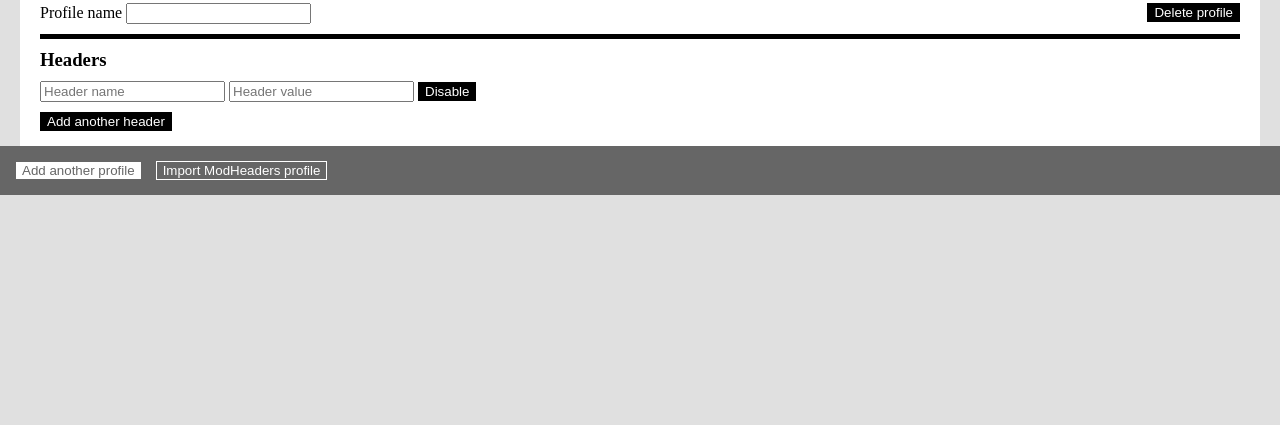
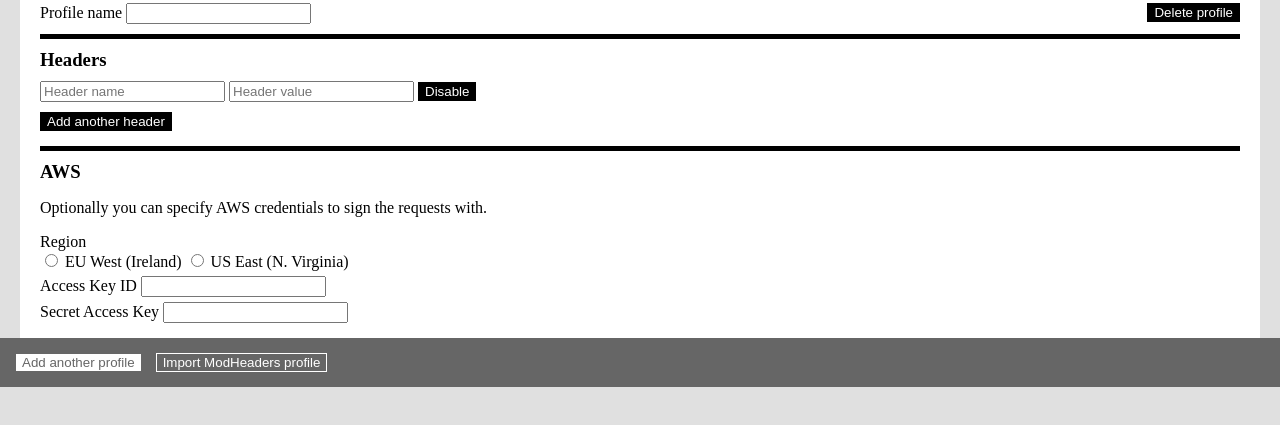
Before and after one commit to GlynnPhillips/vary-headers, a website built with webpack: page popup.html in a window 1280 px wide. Shown: the part 67-492 px from the top of the page. Built offline with nearby package versions, Linux system fonts and the light colour scheme.

Commit message:
add AWS fields

```diff
--- a/popup.html
+++ b/popup.html
@@ -21,6 +21,18 @@
 			<div class="profile__headers" data-headers></div>
 			<button class="add-header" data-add-header>Add another header</button>
 		</div>
+		<div class="profile__section">
+			<h3 class="profile__section-title">AWS</h3>
+			<p>Optionally you can specify AWS credentials to sign the requests with.</p>
+			<div class="profile__field">
+				Region
+				<br>
+				<label><input type="radio"> EU West (Ireland)</label>
+				<label><input type="radio"> US East (N. Virginia)</label>
+			</div>
+			<label class="profile__field">Access Key ID <input></label>
+			<label class="profile__field">Secret Access Key <input></label>
+		</div>
 	</section>
 	<section class="banner" data-banner>
 		<button class="banner__button" data-add-profile>Add another profile</button>
--- a/styles.css
+++ b/styles.css
@@ -83,6 +83,10 @@ body {
 	background-color: #000000;
 	border: 1px solid #000000;
 }
+.profile__field {
+	margin: 5px 0;
+	display: block;
+}
 .add-header {
 	cursor: pointer;
 	margin-top: 10px;
```
